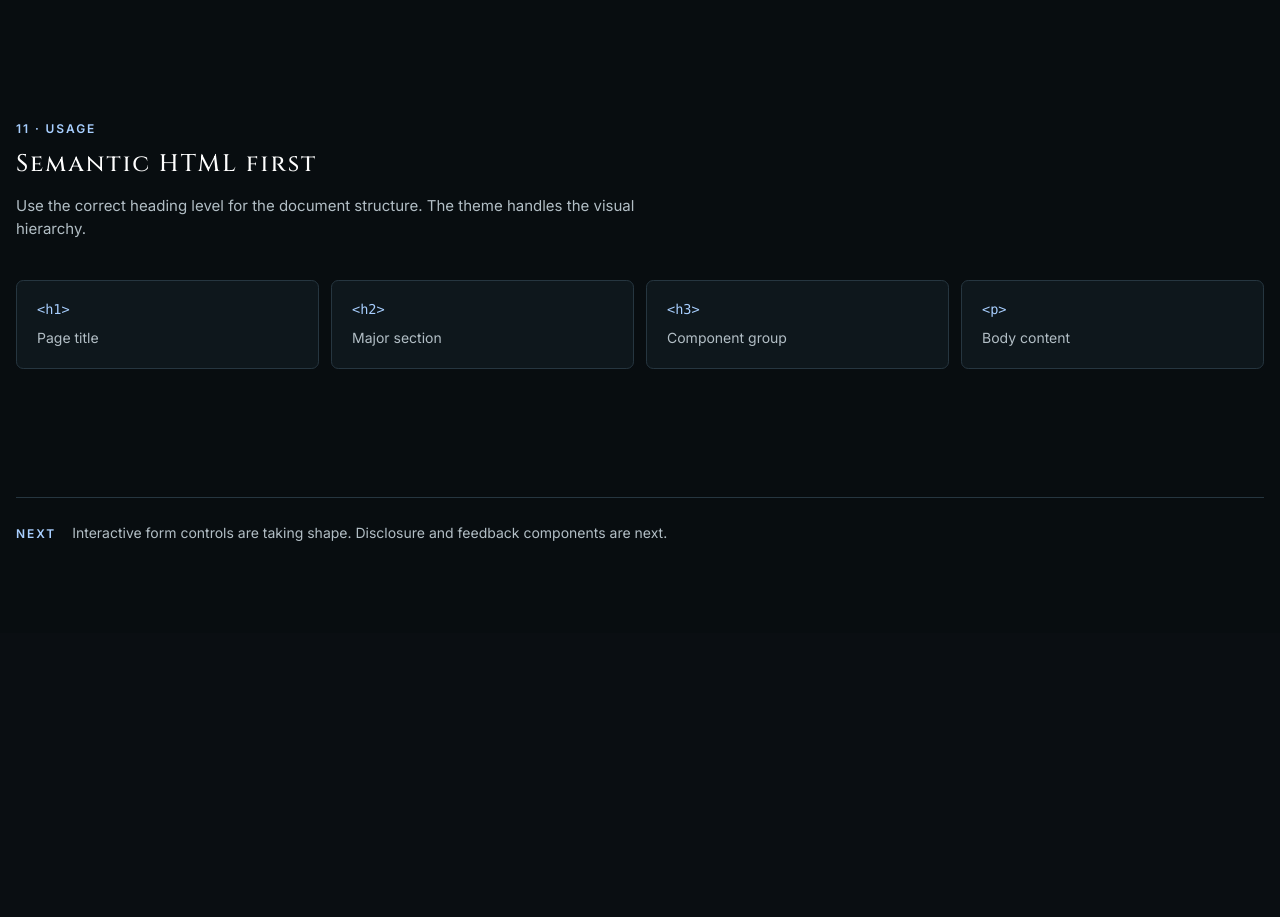
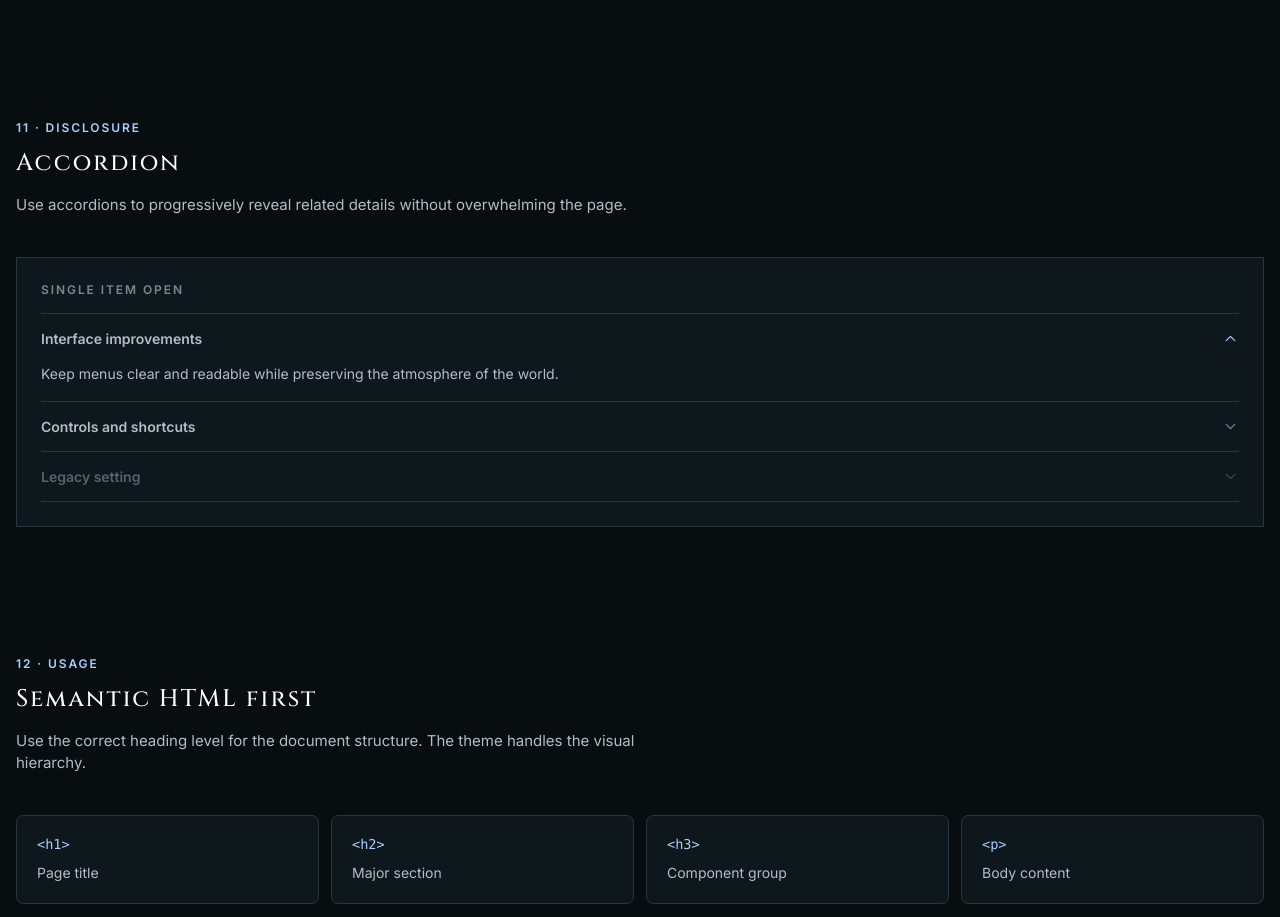
Before and after one commit to MonoPT/mudcrab-website, a SvelteKit app: page /components in a window 1280 px wide. Shown: the part 5720-6637 px from the top of the page. Before the commit the page ends 6353 px from the top, so only its background shows below. Built offline with nearby package versions, Linux system fonts and the light colour scheme.

Commit message:
accordion

```diff
--- /dev/null
+++ b/src/components/Accordion.svelte
@@ -0,0 +1,126 @@
+<script lang="ts">
+	import { ChevronDown } from '@lucide/svelte';
+	import { Accordion } from 'bits-ui';
+
+	type AccordionItem = {
+		value: string;
+		title: string;
+		content: string;
+		disabled?: boolean;
+	};
+
+	let {
+		items,
+		type = 'single',
+		collapsible = true,
+		defaultValue
+	}: {
+		items: AccordionItem[];
+		type?: 'single' | 'multiple';
+		collapsible?: boolean;
+		defaultValue?: string | string[];
+	} = $props();
+
+	let singleValue = $state<string | undefined>();
+	let multipleValue = $state<string[]>([]);
+
+	$effect(() => {
+		if (type === 'single') {
+			singleValue = typeof defaultValue === 'string' ? defaultValue : undefined;
+		} else {
+			multipleValue = Array.isArray(defaultValue) ? defaultValue : [];
+		}
+	});
+</script>
+
+{#snippet itemsMarkup()}
+	{#each items as item (item.value)}
+		<Accordion.Item value={item.value} disabled={item.disabled} class="accordion-item">
+			<Accordion.Header class="accordion-header">
+				<Accordion.Trigger class="accordion-trigger">
+					<span>{item.title}</span>
+					<ChevronDown class="accordion-chevron" size={17} strokeWidth={1.75} aria-hidden="true" />
+				</Accordion.Trigger>
+			</Accordion.Header>
+			<Accordion.Content class="accordion-content">{item.content}</Accordion.Content>
+		</Accordion.Item>
+	{/each}
+{/snippet}
+
+{#if type === 'single'}
+	<Accordion.Root
+		type="single"
+		bind:value={singleValue}
+		onValueChange={(nextValue) => {
+			if (collapsible || nextValue !== undefined) singleValue = nextValue;
+		}}
+		class="accordion"
+	>
+		{@render itemsMarkup()}
+	</Accordion.Root>
+{:else}
+	<Accordion.Root
+		type="multiple"
+		bind:value={multipleValue}
+		onValueChange={(nextValue) => {
+			if (collapsible || nextValue.length > 0) multipleValue = nextValue;
+		}}
+		class="accordion"
+	>
+		{@render itemsMarkup()}
+	</Accordion.Root>
+{/if}
+
+<style>
+	:global(.accordion) {
+		display: grid;
+		border-top: 1px solid var(--color-border);
+	}
+	:global(.accordion-item) {
+		border-bottom: 1px solid var(--color-border);
+	}
+	:global(.accordion-trigger) {
+		display: flex;
+		align-items: center;
+		justify-content: space-between;
+		width: 100%;
+		gap: 1rem;
+		padding: 1rem 0;
+		border: 0;
+		outline: none;
+		background: transparent;
+		color: var(--color-text-muted);
+		font: 600 var(--text-sm) var(--font-body);
+		text-align: left;
+		cursor: pointer;
+		transition: color var(--duration-normal) var(--ease-standard);
+	}
+	:global(.accordion-trigger:hover:not(:disabled)) {
+		color: var(--color-text);
+	}
+	:global(.accordion-trigger:focus-visible) {
+		color: var(--color-accent);
+		box-shadow: var(--focus-ring);
+	}
+	:global(.accordion-trigger:disabled) {
+		cursor: not-allowed;
+		opacity: 0.45;
+	}
+	:global(.accordion-chevron) {
+		flex: 0 0 auto;
+		color: var(--color-text-subtle);
+		transition: transform var(--duration-normal) var(--ease-standard);
+	}
+	:global(.accordion-trigger[data-state='open'] .accordion-chevron) {
+		transform: rotate(180deg);
+		color: var(--color-accent);
+	}
+	:global(.accordion-content) {
+		max-width: 42rem;
+		overflow: hidden;
+		padding: 0 2rem 1rem 0;
+		color: var(--color-text-muted);
+		font-size: var(--text-sm);
+		line-height: 1.6;
+	}
+</style>
--- a/src/routes/components/+page.svelte
+++ b/src/routes/components/+page.svelte
@@ -9,6 +9,7 @@
 	import Checkbox from '../../components/Checkbox.svelte' with { wake: 'load' };
 	import RadioGroup from '../../components/RadioGroup.svelte' with { wake: 'load' };
 	import Switch from '../../components/Switch.svelte' with { wake: 'load' };
+	import Accordion from '../../components/Accordion.svelte' with { wake: 'load' };
 
 	let searchValue = $state('');
 	let category = $state<string | undefined>(undefined);
@@ -24,6 +25,24 @@
 		{ label: 'Performance', value: 'performance', description: 'Prioritize a faster experience.' },
 		{ label: 'Balanced', value: 'balanced', description: 'A considered default for most players.' },
 		{ label: 'Immersion', value: 'immersion', description: 'Keep the atmosphere front and center.' }
+	];
+	const accordionItems = [
+		{
+			value: 'interface',
+			title: 'Interface improvements',
+			content: 'Keep menus clear and readable while preserving the atmosphere of the world.'
+		},
+		{
+			value: 'controls',
+			title: 'Controls and shortcuts',
+			content: 'Customize the controls that make your most-used actions feel natural.'
+		},
+		{
+			value: 'legacy',
+			title: 'Legacy setting',
+			content: 'This setting is not available in the current version.',
+			disabled: true
+		}
 	];
 </script>
 
@@ -450,9 +469,24 @@
 			</div>
 		</section>
 
+		<section class="section" aria-labelledby="accordion-heading">
+			<div class="section-heading">
+				<p class="eyebrow">11 · Disclosure</p>
+				<h2 id="accordion-heading">Accordion</h2>
+				<p>Use accordions to progressively reveal related details without overwhelming the page.</p>
+			</div>
+
+			<div class="input-showcase accordion-showcase">
+				<div class="input-group">
+					<span class="type-label">Single item open</span>
+					<Accordion items={accordionItems} defaultValue="interface" />
+				</div>
+			</div>
+		</section>
+
 		<section class="section tokens" aria-labelledby="tokens-heading">
 			<div class="section-heading">
-				<p class="eyebrow">11 · Usage</p>
+				<p class="eyebrow">12 · Usage</p>
 				<h2 id="tokens-heading">Semantic HTML first</h2>
 				<p>
 					Use the correct heading level for the document structure. The theme handles the visual
```
Also changed, not shown: 2026-09-27_19-50.png (added).
